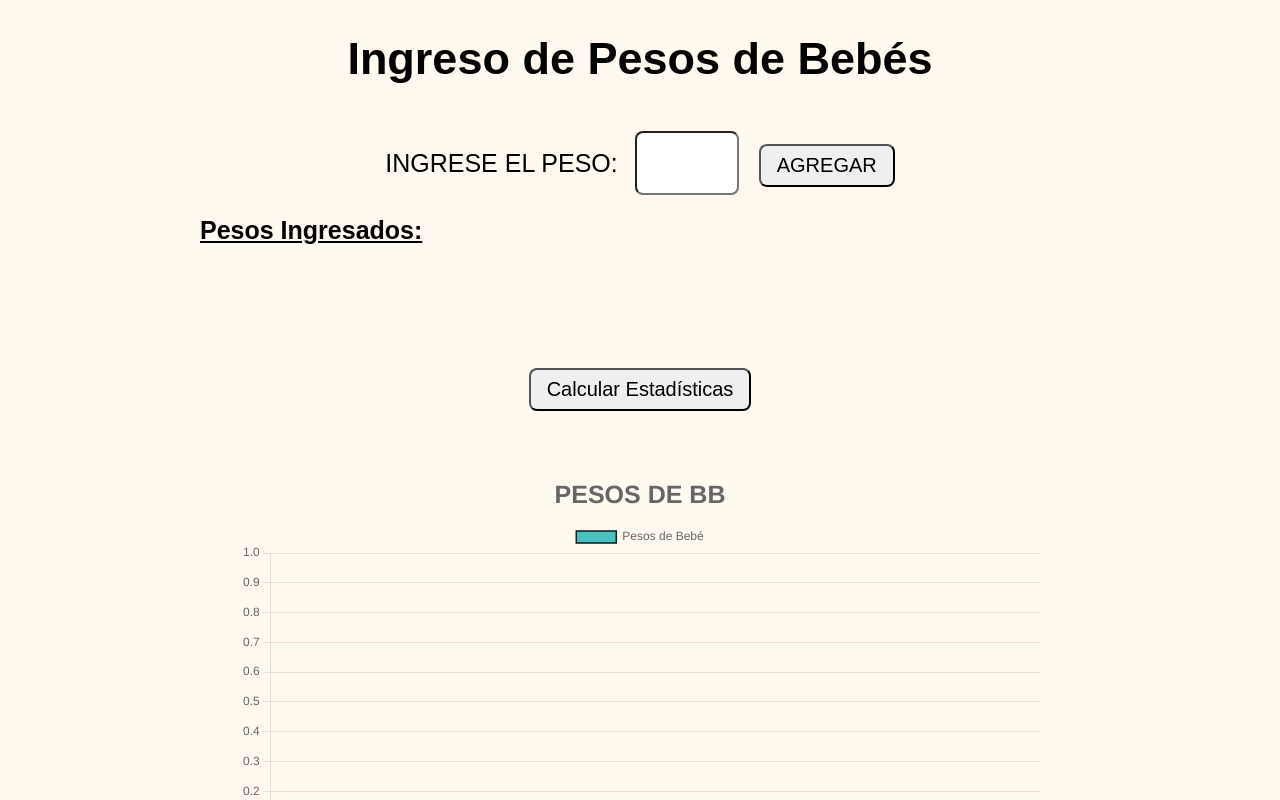
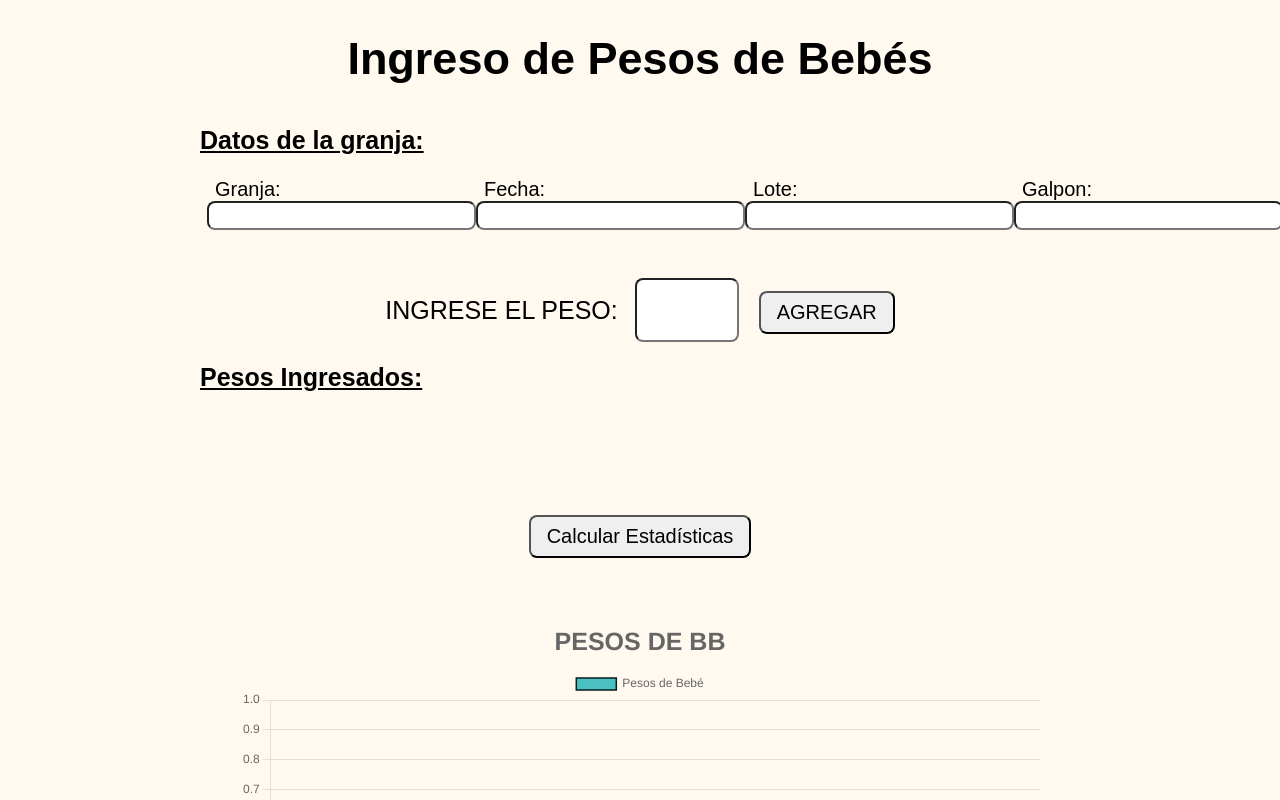
Before and after one commit to JnPbl/web_peso_pollitos, a React (Vite) app: page / in a window 1280 px wide. Shown: the top 800 px of the page. Built offline with nearby package versions, Linux system fonts and the light colour scheme.

Commit message:
Se agrego componente DatosGranja

```diff
--- a/src/App.jsx
+++ b/src/App.jsx
@@ -4,6 +4,7 @@ import Estadisticas from "./componentes/Estadisticas";
 import MostrarPesos from "./componentes/MostrarPesos";
 import styles from "./index.module.css";
 import Histograma from "./componentes/HIstograma";
+import DatosGranja from "./componentes/DatosGranja";
 
 function App() {
   const [pesos, setPesos] = useState([]);
@@ -39,6 +40,7 @@ function App() {
     <div className={styles.body}>
       <div className={styles.container}>
         <h1 className={styles.titulo}>Ingreso de Pesos de Bebés</h1>
+        <DatosGranja />
         <PesoForm agregarPeso={agregarPeso} />
         <MostrarPesos pesos={pesos} />
         <button className={styles.buton} onClick={calcularEstadisticas}>Calcular Estadísticas</button>
--- /dev/null
+++ b/src/componentes/DatosGranja.jsx
@@ -0,0 +1,73 @@
+import { useState } from "react";
+import styles from "./DatosGranja.module.css"
+/* eslint-disable react/prop-types */
+const DatosGranja = () => {
+  const [granja, setGranja] = useState({
+    nombre: "",
+    fecha: "",
+    lote: "",
+    galpon: "",
+  });
+
+  const manejarCambio = (e) => {
+    const { name, value } = e.target;
+    setGranja((prevState) => ({
+      ...prevState,
+      [name]: value, // Actualizamos solo el campo correspondiente
+    }));
+  };
+
+  return (
+    <div className={styles.container}>
+      <h2 className={styles.titulo}>Datos de la granja:</h2>
+
+      <form>
+      <div className={styles.contForm}>
+        <div>
+          <label className={styles.label}>Granja:</label>
+          <input
+          className={styles.input}
+            type="text"
+            name="nombre"
+            value={granja.nombre}
+            onChange={manejarCambio}
+          />
+        </div>
+        <div>
+          <label className={styles.label}>Fecha:</label>
+          <input
+          className={styles.input}
+            type="text"
+            name="fecha"
+            value={granja.fecha}
+            onChange={manejarCambio}
+          />
+        </div>
+        <div>
+          <label className={styles.label}>Lote:</label>
+          <input
+          className={styles.input}
+            type="text"
+            name="lote"
+            value={granja.lote}
+            onChange={manejarCambio}
+          />
+        </div>
+        <div>
+          <label className={styles.label}>Galpon:</label>
+          <input
+          className={styles.input}
+            type="text"
+            name="galpon"
+            value={granja.galpon}
+            onChange={manejarCambio}
+          />
+        </div>
+        </div>
+      </form>
+
+    </div>
+  );
+};
+
+export default DatosGranja;
--- /dev/null
+++ b/src/componentes/DatosGranja.module.css
@@ -0,0 +1,29 @@
+.container {
+  width: 100%;
+  margin-bottom: 20px;
+}
+
+.titulo {
+  font-size: 25px;
+  padding: 8px;
+  text-align: start;
+  text-decoration: underline;
+}
+
+.contForm {
+  display: flex;
+  justify-content: space-around;
+  padding: 15px;
+}
+
+.label{
+    font-size: 20px;
+    padding: 8px;
+}
+
+.input{
+    font-size:20px ;
+    text-align: center;
+    border-radius: 8px;
+    height: 25px;
+}
```
